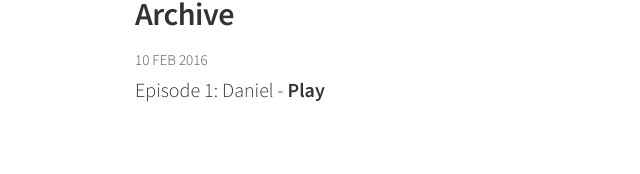
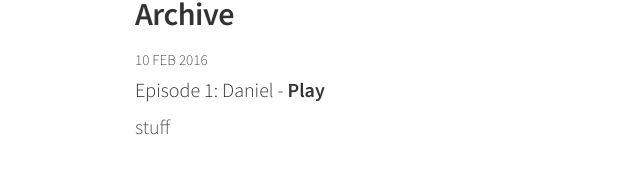
Before and after one commit to whaleen/sunrisechurch.us, a Jekyll site: the page built from index.html, in a window 1280 px wide. Shown: the part 261-435 px from the top of the page, without its empty margins (145-785 px from the left). Built offline with Jekyll 4.4.1, drawn with Linux system fonts in a browser that asks for light colours.

Commit message:
Updated '/index.html' via CloudCannon

```diff
--- a/index.html
+++ b/index.html
@@ -16,6 +16,8 @@ layout: default
       <a href="{{ site.url }}{{ post.url }}">{{ post.title }} - <strong>Play</strong></a>
     </p>
 
+    <p class="contenteditable">stuff</p>
+
   </div>
 {% endfor %}
 {% endif %}
```
